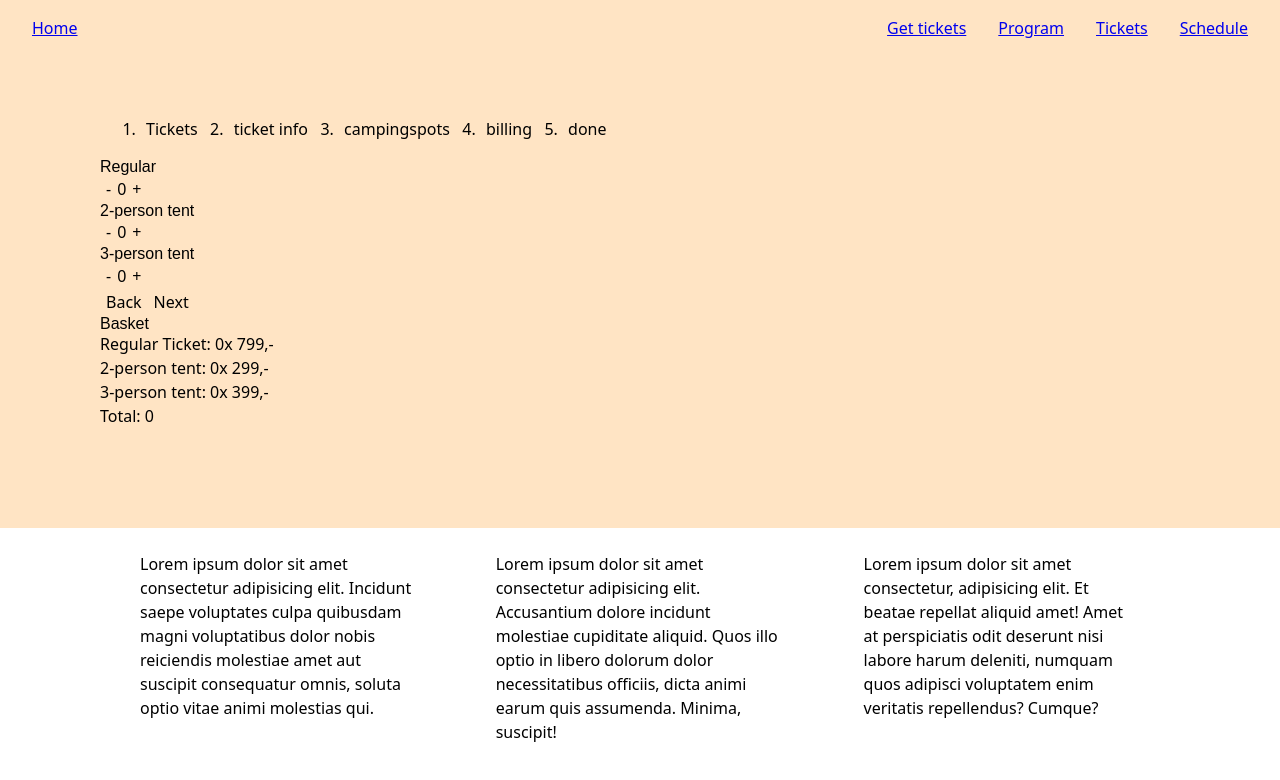
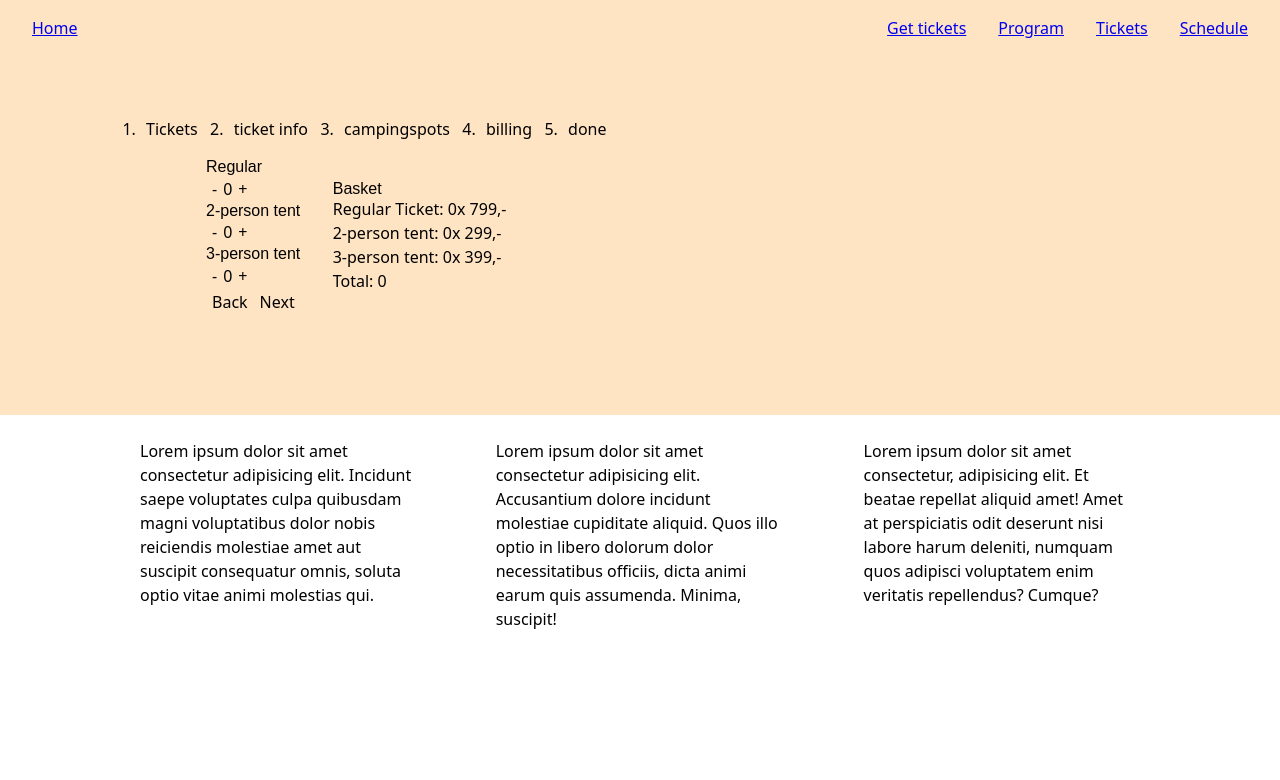
Before and after one commit to emmalarsen1/sunsetsound-exam, a Next.js app: page /booking in a window 1280 px wide. Shown: the top 780 px of the page. Built offline with nearby package versions, Linux system fonts and the light colour scheme; no server answers; a web font is replaced by a local one.

Commit message:
Styles tilføjet til booking

```diff
--- a/src/app/booking/page.jsx
+++ b/src/app/booking/page.jsx
@@ -51,12 +51,13 @@ function Booking() {
           <button onClick={() => setPage(4)}>done</button>
         </li>
       </ol>
-      <div className={styles.bookingwrapper}></div>
+      <div className={styles.bookingwrapper}>
+        <section>
           {page === 0 && (
-        <section>
+            <div>
               {" "}
               <TicketsBox ticketChoice={ticketChoice} setTicketChoice={setTicketChoice} /> <GearBox gearChoice={gearChoice} setGearChoice={setGearChoice} />{" "}
-        </section>
+            </div>
           )}
           {page === 1 && <h1>ticket info</h1>}
           {page === 2 && <Availablespots data={data} />}
@@ -66,6 +67,7 @@ function Booking() {
           <button className={styles.nextbutton} onClick={() => setPage((o) => o + 1)}>
             Next
           </button>
+        </section>
         <section>
           <h2>Basket</h2>
           <p>Regular Ticket: {ticketChoice.regular}x 799,-</p>
@@ -74,6 +76,7 @@ function Booking() {
           <p>Total: {ticketChoice.regular * 799 + ticketChoice.vip * 1299 + gearChoice.twotent * 299 + gearChoice.threetent * 399}</p>
         </section>
       </div>
+    </div>
   );
 }
 
```
Lines whose indentation alone changed are shown as unchanged.
